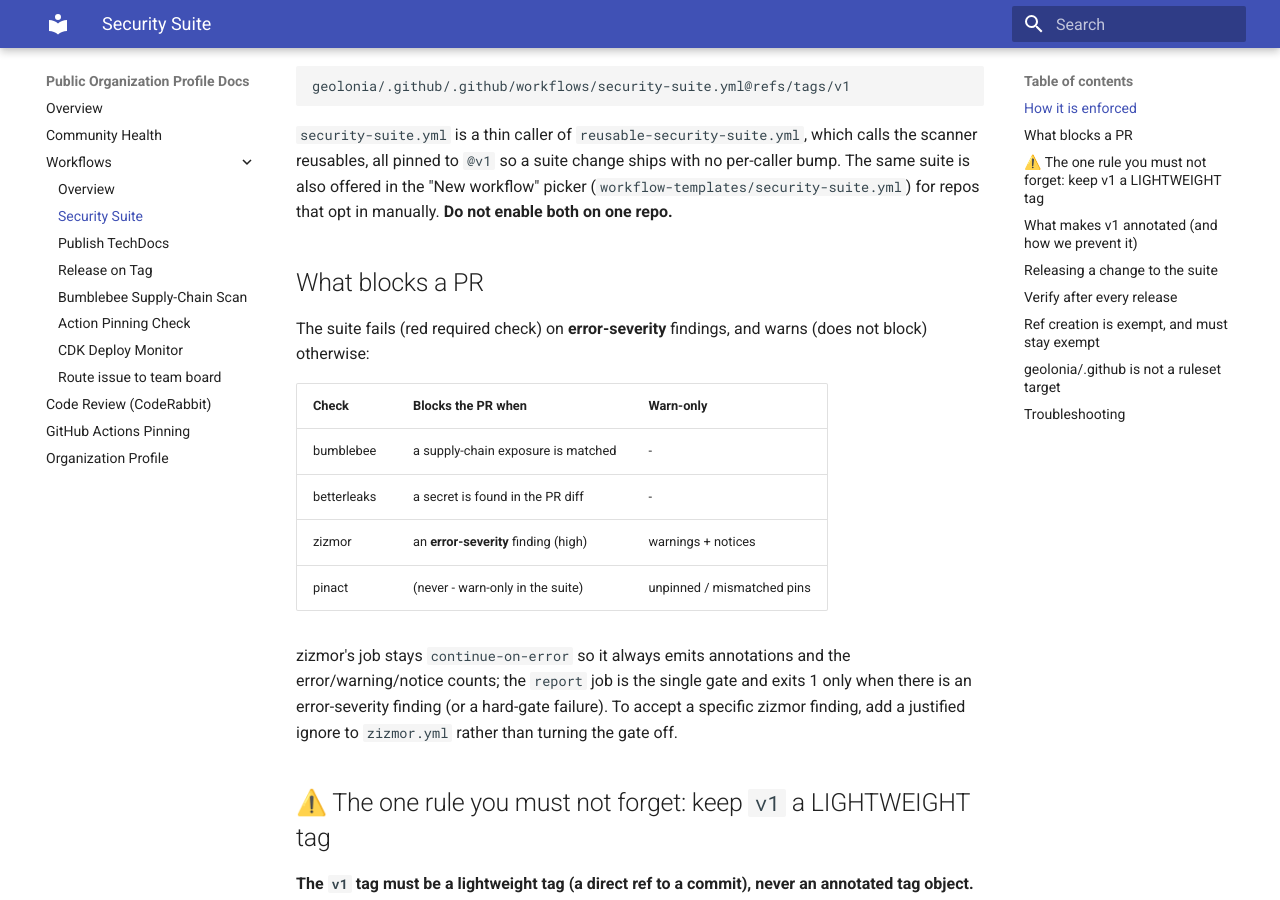
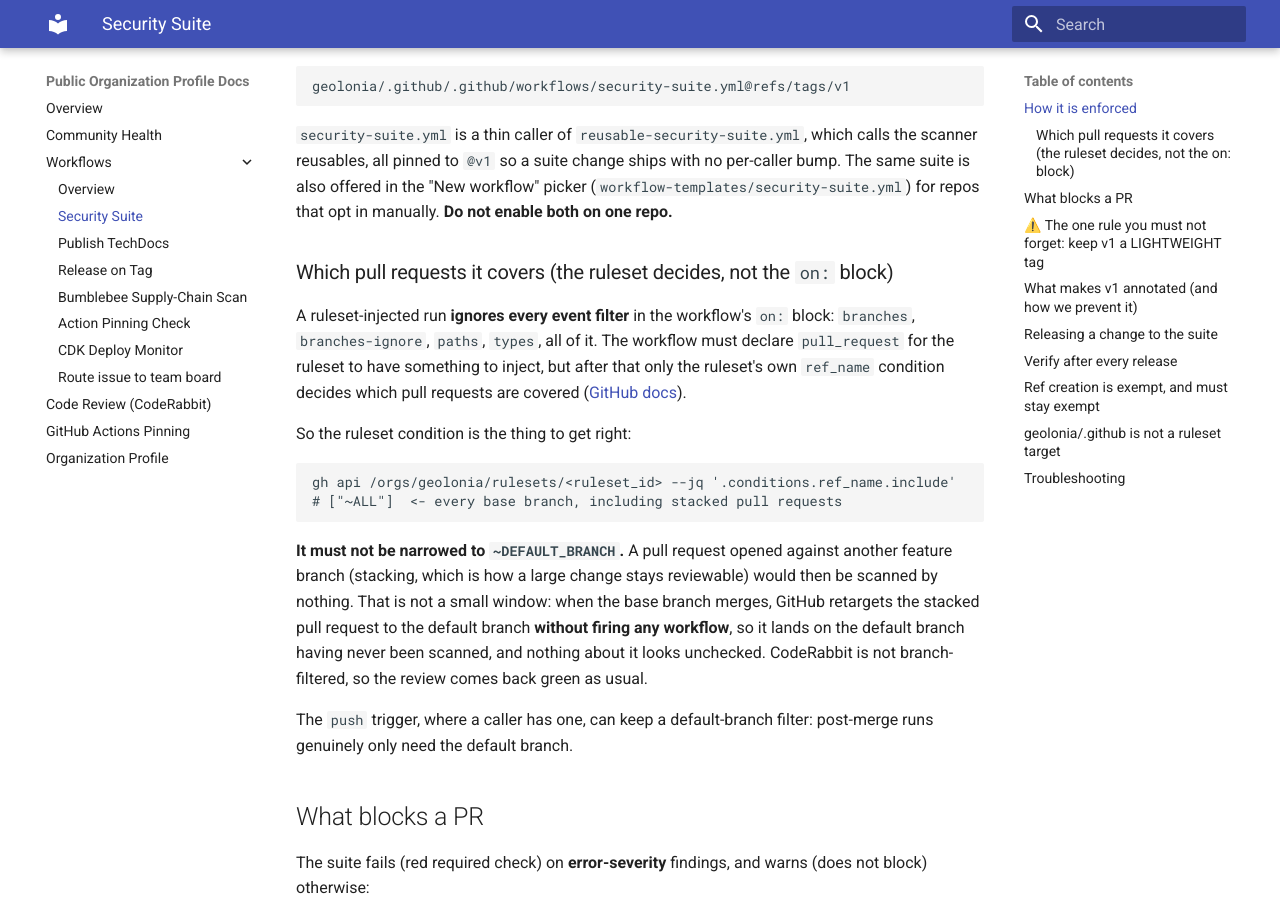
Before and after one commit to geolonia/.github, an MkDocs documentation site: the page built from docs/workflows/security-suite.md, in a window 1280 px wide and 900 px high, scrolled down 465 px. Built offline with MkDocs 1.6.1 and Material for MkDocs 9.7.7, drawn with Linux system fonts in a browser that asks for light colours.

Commit message:
fix(security-suite): scan every pull request, whatever its base (#127)
Both callers filtered `pull_request` by base branch, so a pull request
opened against anything other than the default branch got no security
checks at all.

That matters most for stacked pull requests. When the base branch merges,
GitHub retargets the stacked one to the default branch but the retarget
fires no workflow, so it lands unscanned and nothing about it looks
unchecked: CodeRabbit is not branch-filtered, so the review comes back
green as usual.

Drop the filter from both callers. `push` triggers elsewhere can keep
their default-branch filter; post-merge runs genuinely only need it.

One caveat this also documents: a ruleset-injected required workflow
IGNORES every event filter in the `on:` block, so for repos enrolled via
the org ruleset this file's trigger was never what gated them. Their
coverage is decided by the ruleset's own `ref_name` condition, which has
to include non-default base branches for the same reason.

````diff
--- a/docs/workflows/security-suite.md
+++ b/docs/workflows/security-suite.md
@@ -23,6 +23,34 @@ calls the scanner reusables, all pinned to `@v1` so a suite change ships with
 no per-caller bump. The same suite is also offered in the "New workflow" picker
 (`workflow-templates/security-suite.yml`) for repos that opt in manually.
 **Do not enable both on one repo.**
+
+### Which pull requests it covers (the ruleset decides, not the `on:` block)
+
+A ruleset-injected run **ignores every event filter** in the workflow's `on:`
+block: `branches`, `branches-ignore`, `paths`, `types`, all of it. The workflow
+must declare `pull_request` for the ruleset to have something to inject, but
+after that only the ruleset's own `ref_name` condition decides which pull
+requests are covered ([GitHub docs][ruleset-workflows]).
+
+So the ruleset condition is the thing to get right:
+
+```bash
+gh api /orgs/geolonia/rulesets/<ruleset_id> --jq '.conditions.ref_name.include'
+# ["~ALL"]  <- every base branch, including stacked pull requests
+```
+
+**It must not be narrowed to `~DEFAULT_BRANCH`.** A pull request opened against
+another feature branch (stacking, which is how a large change stays reviewable)
+would then be scanned by nothing. That is not a small window: when the base
+branch merges, GitHub retargets the stacked pull request to the default branch
+**without firing any workflow**, so it lands on the default branch having never
+been scanned, and nothing about it looks unchecked. CodeRabbit is not
+branch-filtered, so the review comes back green as usual.
+
+The `push` trigger, where a caller has one, can keep a default-branch filter:
+post-merge runs genuinely only need the default branch.
+
+[ruleset-workflows]: https://docs.github.com/en/repositories/configuring-branches-and-merges-in-your-repository/managing-rulesets/available-rules-for-rulesets
 
 ## What blocks a PR
 
````
Also changed, not shown: 2 other files.
